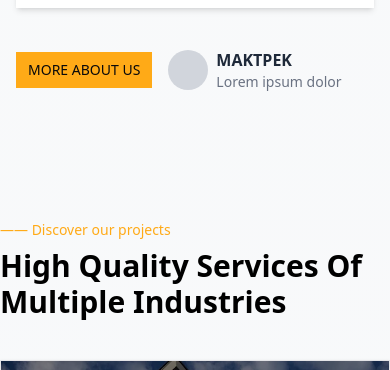
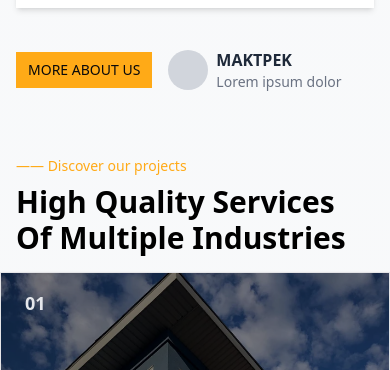
Before and after one commit to oyanweb/apex-const-stucco, a Next.js app: page / in a window 390 px wide. Shown: the part 1156-1526 px from the top of the page. Built offline with nearby package versions, Linux system fonts and the light colour scheme.

Commit message:
feat:responsive main2

```diff
--- a/app/components/Hero.jsx
+++ b/app/components/Hero.jsx
@@ -5,7 +5,7 @@ const Hero = () => {
   return (
     <section >
       <div
-        className="relative max-w-7xl mx-auto l mx-auto min-h-[500px] md:h-[500px] lg:h-[550px]  flex items-center justify-center bg-center bg-no-repeat bg-cover"
+        className="relative max-w-7xl mx-auto l mx-auto h-[500px] lg:h-[550px]  flex items-center justify-center bg-center bg-no-repeat bg-cover"
         style={{
           backgroundImage: "url('/hero-section-background.jpg')",
           backgroundSize: "cover",   // fills the container
--- a/app/components/Services.jsx
+++ b/app/components/Services.jsx
@@ -37,14 +37,14 @@ const Services = () => {
   ];
 
   return (
-    <section className="py-16 px-0">
+    <section className="md:py-16 px-0">
       {/* Section Header */}
-      <div className="max-w-4xl md:ml-10 mb-10">
+      <div className="max-w-4xl md:ml-10 md:mb-10 px-4">
           <p className=" text-[#FFAA17] text-sm font-medium mb-2">
             —— Discover our projects
           </p>
-          <h2 className="text-3xl sm:text-4xl font-bold  text-[var(--primary-text)]  dark:text-white mb-4">
-            High Quality Services Of <br />
+          <h2 className=" text-3xl sm:text-4xl font-bold  text-[var(--primary-text)]  dark:text-white mb-4">
+            High Quality Services Of <br className="hidden md:flex"/>
             Multiple Industries
           </h2>
       </div>
--- a/app/components/Testimonials.jsx
+++ b/app/components/Testimonials.jsx
@@ -34,7 +34,7 @@ import { FaChevronLeft, FaChevronRight, FaQuoteLeft } from "react-icons/fa";
 
 const Testimonials = () => {
     return (
-        <section className="bg-[#EDEDED] py-16 mt-25">
+        <section className="bg-[#EDEDED] py-16 md:mt-25">
           <div className="container mx-auto grid grid-cols-1 lg:grid-cols-2 gap-10 px-6">
 
             {/* Left Side */}
```
